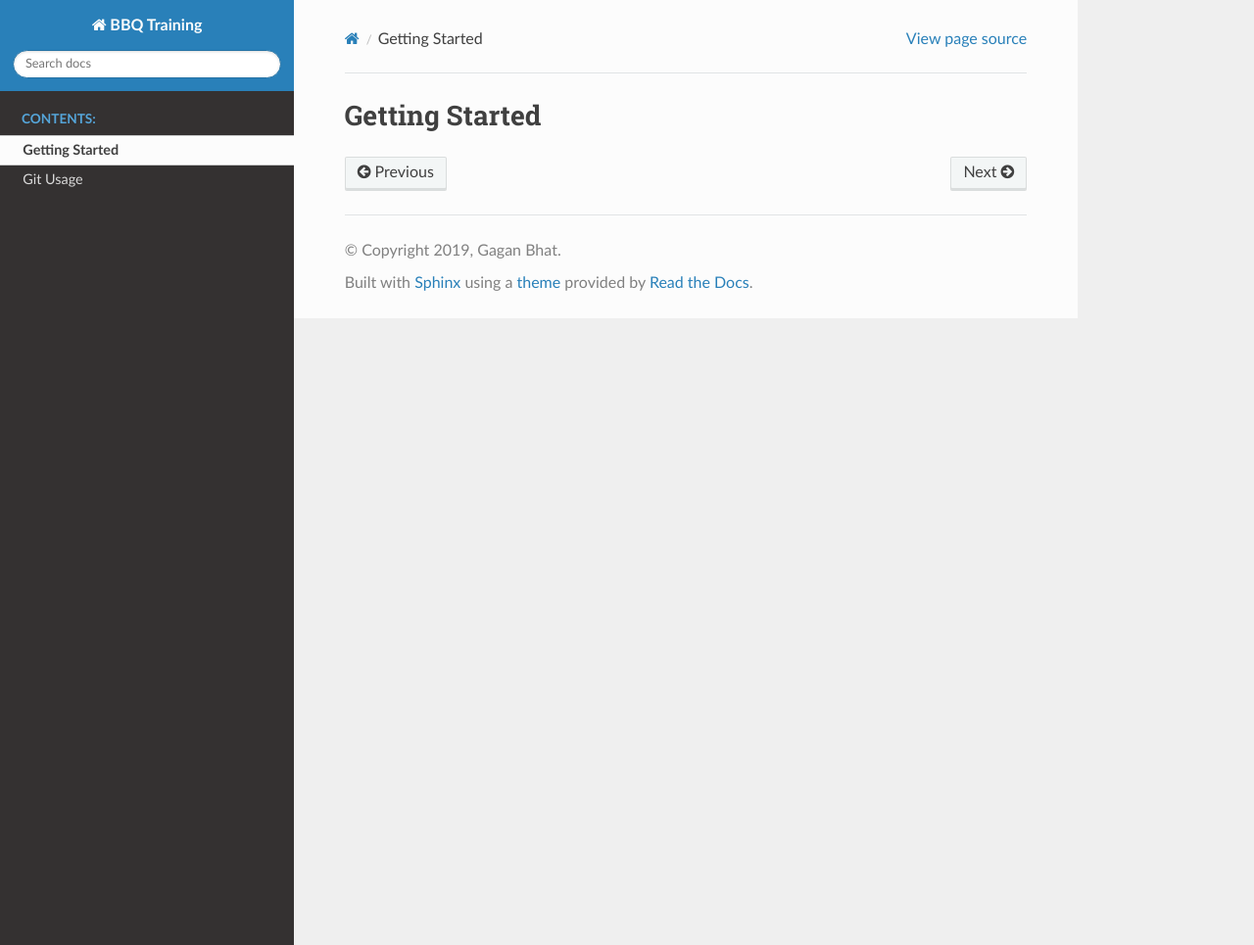
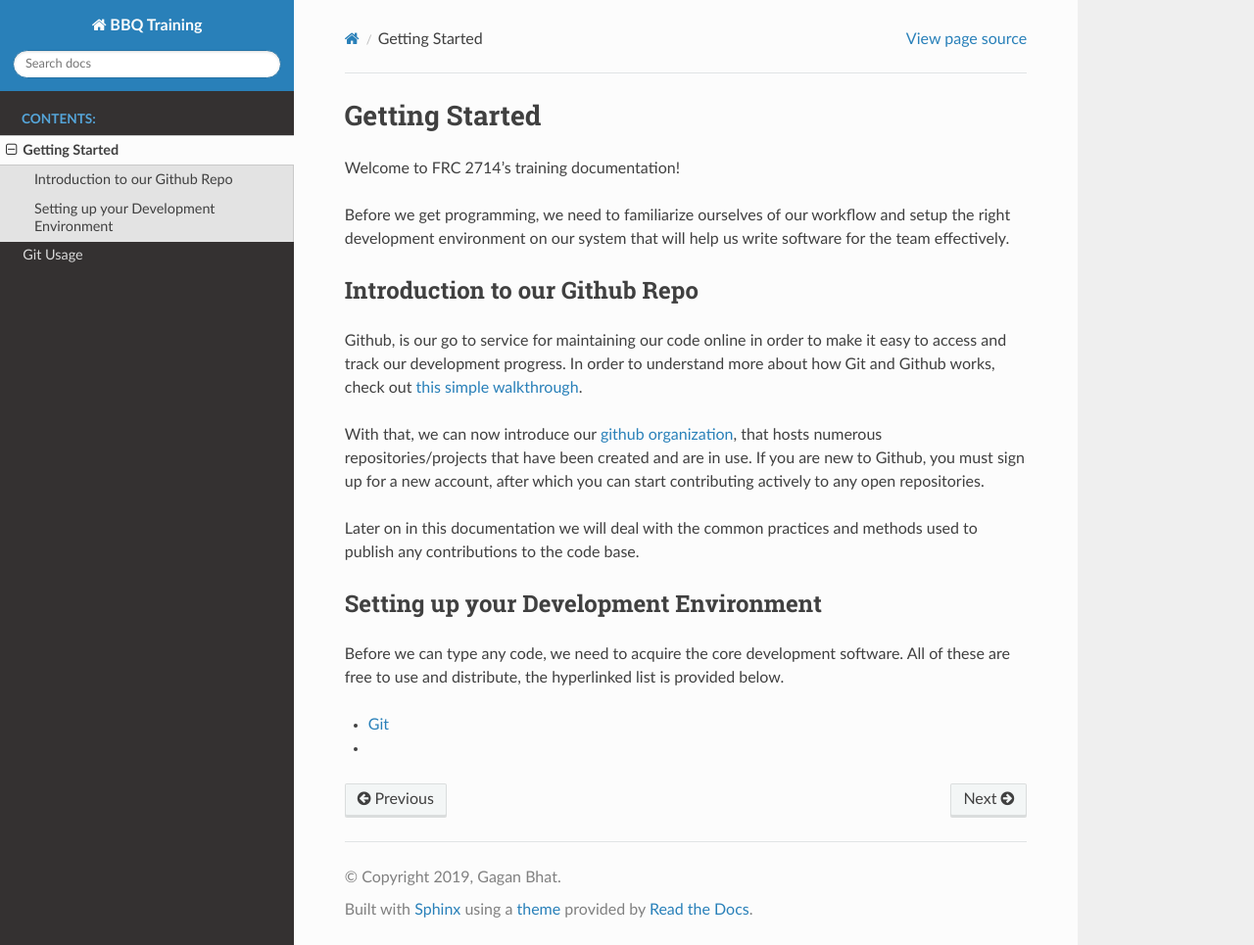
Before and after one commit to GaganBhat/2714BBQDocs, a Sphinx documentation site: the page built from docs/source/docs/getting_started.rst, in a window 1280 px wide and 965 px high. Shown: the whole window at 98% size. Built offline with Sphinx 7.4.7 and the Read the Docs theme 2.0.0, drawn with Linux system fonts in a browser that asks for light colours.

Commit message:
Updated documentation index with github and development environment setup.

```diff
--- a/docs/source/docs/getting_started.rst
+++ b/docs/source/docs/getting_started.rst
@@ -1,2 +1,25 @@
 Getting Started
 ===============
+
+Welcome to FRC 2714's training documentation!
+
+Before we get programming, we need to familiarize ourselves of our workflow and setup the right development environment on our system that will help us write software for the team effectively.
+
+Introduction to our Github Repo
+---------------------------------------
+
+Github, is our go to service for maintaining our code online in order to make it easy to access and track our development progress. In order to understand more about how Git and Github works, check out `this simple walkthrough <https://rogerdudler.github.io/git-guide/>`_.
+
+
+With that, we can now introduce our `github organization <https://github.com/FRC2714>`_, that hosts numerous repositories/projects that have been created and are in use. If you are new to Github, you must sign up for a new account, after which you can start contributing actively to any open repositories.
+
+Later on in this documentation we will deal with the common practices and methods used to publish any contributions to the code base.
+
+
+Setting up your Development Environment
+---------------------------------------
+
+Before we can type any code, we need to acquire the core development software. All of these are free to use and distribute, the hyperlinked list is provided below.
+
+- `Git <https://git-scm.com/downloads>`_
+-
--- a/docs/source/index.rst
+++ b/docs/source/index.rst
@@ -1,4 +1,4 @@
-Welcome to FRC 2714 Training Portal!
+Welcome to FRC 2714's Training Portal!
 ===========================================================
 
 .. toctree::
```
Also changed, not shown: 9 other files.
